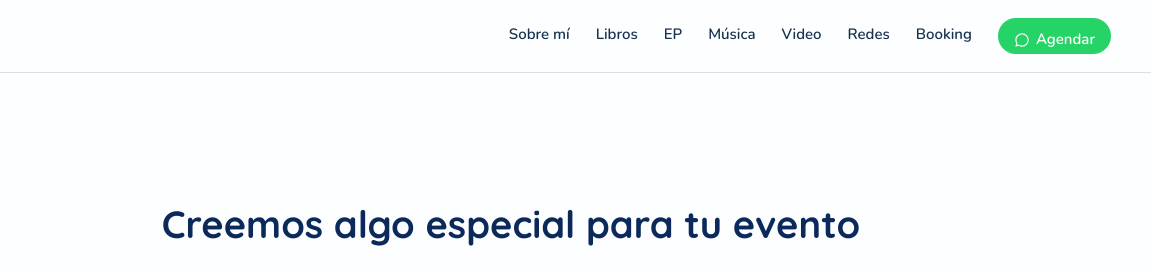
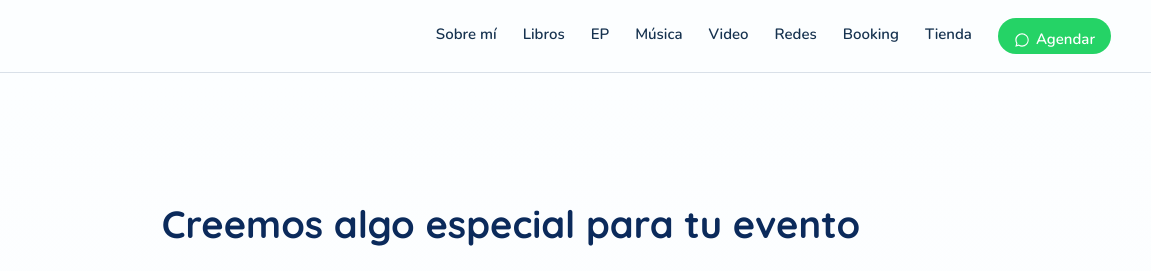
Before and after one commit to sosafabid/azul-clarito-site, a website: page booking.html in a window 1280 px wide. Shown: the top 271 px of the page, 129-1280 px from the left. Drawn offline with nearby package versions, Linux system fonts and the light colour scheme; files whose address does not match are found by name.

Commit message:
shop launch

```diff
--- a/booking.html
+++ b/booking.html
@@ -150,6 +150,7 @@
     <a href="video.html">Video</a>
     <a href="redes.html">Redes</a>
     <a href="booking.html">Booking</a>
+    <a href="https://shop.azulclaritocr.com">Tienda</a>
     <a class="nav__whatsapp" href="https://wa.me/50685916892?text=Hola%2C%20quiero%20agendar%20un%20show%20de%20Azul%20Clarito" target="_blank" rel="noopener">
       <svg viewBox="0 0 24 24" width="16" height="16" aria-hidden="true"><path fill="currentColor" d="M12.04 2.003c-5.52 0-9.99 4.47-9.99 9.99 0 1.76.46 3.48 1.34 4.99L2 22l5.13-1.35a9.96 9.96 0 0 0 4.91 1.29h.01c5.52 0 9.99-4.47 9.99-9.99 0-2.67-1.04-5.18-2.93-7.07a9.93 9.93 0 0 0-7.07-2.87zm0 18.16h-.01a8.3 8.3 0 0 1-4.24-1.16l-.3-.18-3.04.8.81-2.96-.2-.3a8.3 8.3 0 0 1-1.28-4.4c0-4.6 3.75-8.34 8.36-8.34 2.23 0 4.33.87 5.9 2.45a8.27 8.27 0 0 1 2.44 5.9c0 4.6-3.75 8.19-8.44 8.19z"/></svg>
       Agendar
```
Also changed, not shown: ep.html (+1 -0 lines), index.html (+1 -0 lines), libros.html (+1 -0 lines), musica.html (+1 -0 lines), redes.html (+1 -0 lines), video.html (+1 -0 lines).
